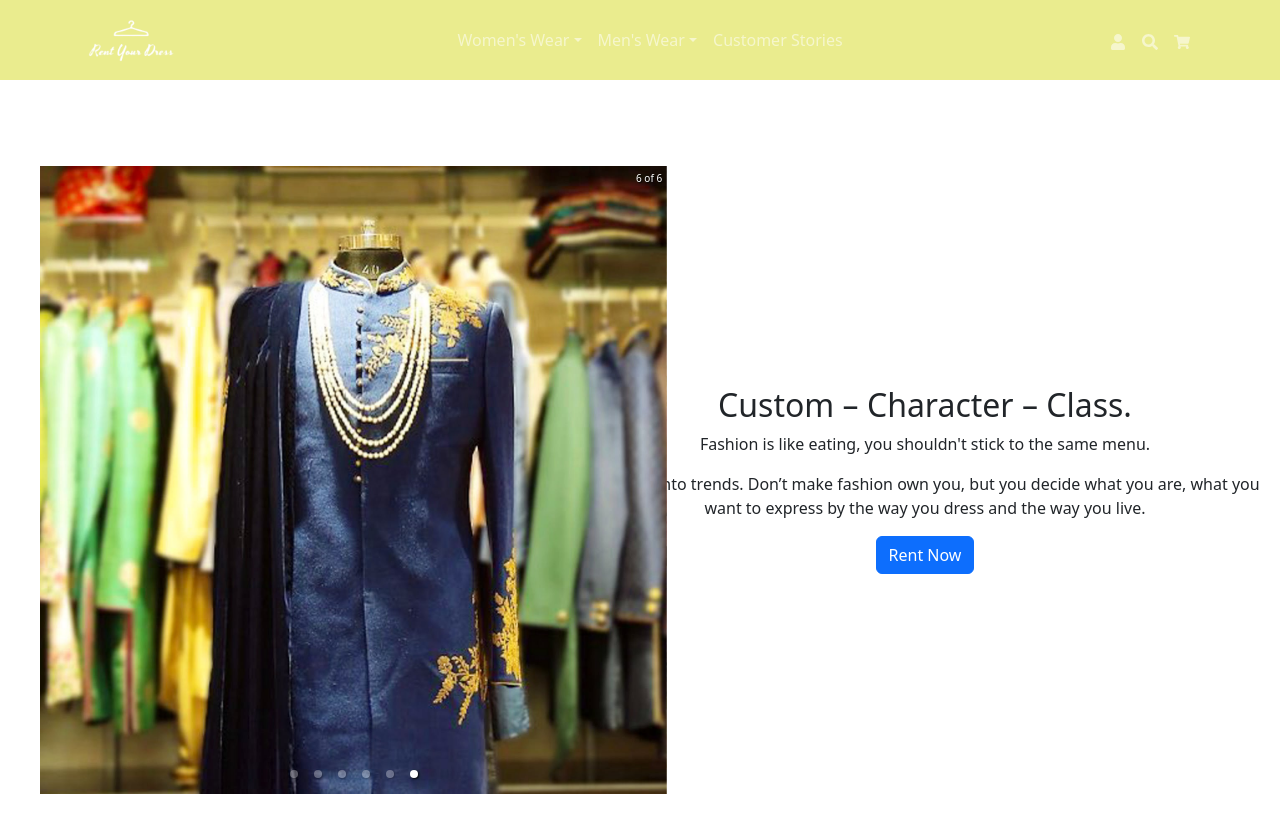
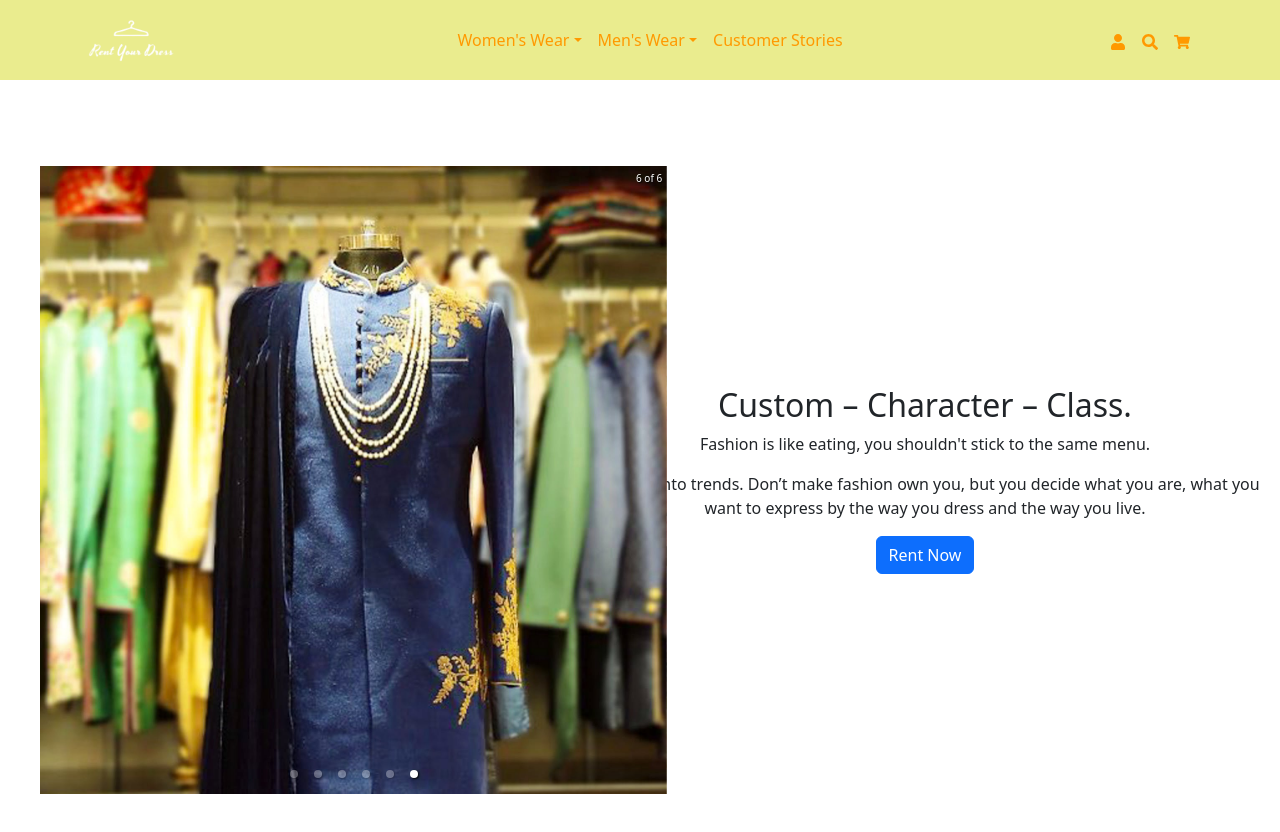
Before and after one commit to DiptanshuG/RentYourDress, a React (Create React App) app in the folder client/: page / in a window 1280 px wide. Shown: the top 832 px of the page. Built offline with nearby package versions, Linux system fonts and the light colour scheme.

Commit message:
hoverable menu fixed

```diff
--- a/client/public/index.html
+++ b/client/public/index.html
@@ -3,12 +3,15 @@
   <head>
     <meta charset="utf-8" />
     <link rel="icon" href="%PUBLIC_URL%/favicon.ico" />
+    <meta charset="UTF-8" />
     <meta name="viewport" content="width=device-width, initial-scale=1.0" />
     <meta name="theme-color" content="#000000" />
     <meta
       name="description"
-      content="Web site created using create-react-app"
+      content="Rent beautiful dresses for any occasion. Find the perfect outfit for your special event."
     />
+    <title>Your Rental Dress Website</title>
+
     <link rel="apple-touch-icon" href="%PUBLIC_URL%/logo192.png" />
     <!--
       manifest.json provides metadata used when your web app is installed on a
@@ -24,7 +27,6 @@
       work correctly both with client-side routing and a non-root public URL.
       Learn how to configure a non-root public URL by running `npm run build`.
     -->
-    <title>React App</title>
   </head>
   <body>
     <noscript>You need to enable JavaScript to run this app.</noscript>
--- a/client/src/App.css
+++ b/client/src/App.css
@@ -36,3 +36,8 @@
     transform: rotate(360deg);
   }
 }
+
+
+/*     background: #eba0a0;
+  herosection=: #fcf0ff
+ */
--- a/client/src/components/HomePage/Categories.js
+++ b/client/src/components/HomePage/Categories.js
@@ -1,44 +1,55 @@
-import React, { useState } from "react";
+import React from "react";
 import { NavDropdown } from "react-bootstrap";
+import PropTypes from "prop-types";
 import "../../styles/Categories.css";
 
 function Categories(props) {
-  const [showDropdown, setShowDropdown] = useState(false);
+  const { id, title, show, onMouseEnter, itemsByType, itemsByOccasion } = props;
 
   return (
     <NavDropdown
-      id={props.id}
-      title={props.title}
-      show={showDropdown}
-      onMouseEnter={() => setShowDropdown(true)}
-      onMouseLeave={() => setShowDropdown(false)}
+      id={id}
+      title={title}
+      className="categories-dropdown"
+      show={show}
+      onMouseEnter={onMouseEnter}
     >
       <div className="dropdown-menu-end">
         <div className="row">
-          <div className="col">
-            <div className="dropdown-category fw-bold">RENT BY TYPE</div>
-            <div className="dropdown-list">
-            {props.itemsByType.map((item, index) => (
-                <NavDropdown.Item key={index} href="#" className="custom-dropdown-item">
-                  {item}
-                </NavDropdown.Item>
-              ))}
-            </div>
-          </div>
-          <div className="col">
-            <div className="dropdown-category fw-bold">RENT BY OCCASION</div>
-            <div className="dropdown-list">
-            {props.itemsByOccasion.map((item, index) => (
-                <NavDropdown.Item key={index} href="#" className="custom-dropdown-item">
-                  {item}
-                </NavDropdown.Item>
-              ))}
-            </div>
-          </div>
+          <DropdownColumn title="RENT BY TYPE" items={itemsByType} />
+          <DropdownColumn title="RENT BY OCCASION" items={itemsByOccasion} />
         </div>
       </div>
     </NavDropdown>
   );
 }
 
+function DropdownColumn({ title, items }) {
+  return (
+    <div className="col">
+      <div className="dropdown-category fw-bold">{title}</div>
+      <div className="dropdown-list">
+        {items.map((item, index) => (
+          <NavDropdown.Item
+            key={index}
+            href="#"
+            className="custom-dropdown-item"
+          >
+            {item}
+          </NavDropdown.Item>
+        ))}
+      </div>
+    </div>
+  );
+}
+
+Categories.propTypes = {
+  id: PropTypes.string.isRequired,
+  title: PropTypes.string.isRequired,
+  show: PropTypes.bool.isRequired,
+  onMouseEnter: PropTypes.func.isRequired,
+  itemsByType: PropTypes.arrayOf(PropTypes.string).isRequired,
+  itemsByOccasion: PropTypes.arrayOf(PropTypes.string).isRequired,
+};
+
 export default Categories;
--- a/client/src/components/HomePage/NavbarComponent.js
+++ b/client/src/components/HomePage/NavbarComponent.js
@@ -1,22 +1,23 @@
-import React from "react";
+import React, { useState } from "react";
 import { Navbar, Container, Nav } from "react-bootstrap";
 import { FaUser, FaSearch, FaShoppingCart } from "react-icons/fa";
-import "../../styles/NavbarComponent.css";
 import log from "../../assets/images/logo2.png";
 import Categories from "./Categories";
+import "../../styles/NavbarComponent.css";
 
 const NavbarComponent = () => {
+  const [isWomenDropdownOpen, setWomenDropdownOpen] = useState(false);
+  const [isMenDropdownOpen, setMenDropdownOpen] = useState(false);
+
+  const occasionWear = ["Wedding", "Pre-Wedding Shoot", "Haldi", "Mehndi", "Sangeet"];
+
   const womenItems = ["Bridal Lehenga", "Designer Lehenga", "Gown"];
+  const menItems = ["Sherwani", "Suit", "Blazer", "Taxedo"];
 
-  const occasionWear = [
-    "Wedding",
-    "Pre-Wedding Shoot",
-    "Haldi",
-    "Mehndi",
-    "Sangeet",
-  ];
-
-  const menItems = ["Sherwani", "Suit", "Blazer", "Taxedo"];
+  const handleDropdown = (dropdown) => {
+    setWomenDropdownOpen(dropdown === "women");
+    setMenDropdownOpen(dropdown === "men");
+  };
 
   return (
     <Navbar variant="dark" expand="lg" className="custom-navbar">
@@ -26,7 +27,7 @@ const NavbarComponent = () => {
             src={log}
             width="50"
             height="50"
-            className="d-inline-block logo-img  align-top"
+            className="d-inline-block logo-img align-top"
             alt="Your Logo"
           />
         </Navbar.Brand>
@@ -38,14 +39,18 @@ const NavbarComponent = () => {
               id="women-dropdown"
               itemsByType={womenItems}
               itemsByOccasion={occasionWear}
+              onMouseEnter={() => handleDropdown("women")}
+              show={isWomenDropdownOpen}
             />
             <Categories
               title="Men's Wear"
               id="men-dropdown"
               itemsByType={menItems}
               itemsByOccasion={occasionWear}
+              onMouseEnter={() => handleDropdown("men")}
+              show={isMenDropdownOpen}
             />
-             <Nav.Link href="#">Customer Stories</Nav.Link>
+            <Nav.Link href="#">Customer Stories</Nav.Link>
           </Nav>
           <Nav>
             <Nav.Link href="#" className="mr-2 custom-nav-link">
--- a/client/src/pages/HomePage.js
+++ b/client/src/pages/HomePage.js
@@ -6,6 +6,7 @@ import { Button } from "react-bootstrap";
 const HomePage = () => {
   return (
     <div className="hero-section">
+      <section>
         <div className="slider-container">
           <ImageSlider />
         </div>
@@ -19,6 +20,8 @@ const HomePage = () => {
             what you want to express by the way you dress and the way you live.</p>
           <Button variant="primary">Rent Now</Button>
         </div>
+      </section>
+
     </div>
   );
 };
--- a/client/src/styles/Categories.css
+++ b/client/src/styles/Categories.css
@@ -1,11 +1,19 @@
-/* Styling for the custom dropdown items */
+/* Default styling for dropdown items */
 .custom-dropdown-item {
-  color: black; /* Default text color */
-  transition: background-color 0.2s, color 0.2s, transform 0.2s;
+  color: black !important;
+  transition: background-color 0.3s, color 0.3s, transform 0.3s;
 }
 
+/* Hover effect for dropdown items */
 .custom-dropdown-item:hover {
-  background-color: black; /* Background color on hover */
-  color: white; /* Text color on hover */
-  transform: scale(1.05) translateY(-5px); /* Popup effect on hover */
+  background-color: green !important; /* Background color on hover */
+  color: red !important; /* Text color on hover */
+  transform: scale(1.05) translateY(-3px) !important; /* Slight popup effect on hover */
 }
+.dropdown-menu.show {
+  padding: 10px;
+}
+/* Open the dropdown on hover */
+.categories-dropdown:hover .dropdown-menu {
+  display: block;
+}
--- a/client/src/styles/NavbarComponent.css
+++ b/client/src/styles/NavbarComponent.css
@@ -1,28 +1,80 @@
 /* NavbarComponent.css */
+
+/* Colors */
+:root {
+  --primary-bg-color: rgb(234, 236, 142);
+  --icon-color: rgb(74, 62, 62);
+  --link-default-color: black;
+  --link-hover-color: rgb(24, 21, 21);
+  --accent-color: #ff9900;
+}
+
+/* Navbar */
 .custom-navbar {
   height: 80px;
-  background-color: rgb(234, 236, 142);
+  background-color: var(--primary-bg-color);
 }
 
+/* Logo */
 .logo-img {
   width: 100px;
   height: 100px;
 }
 
-
+/* Nav Icons */
 .nav-icon {
   font-size: 2.2rem; /* Adjust the font-size as needed */
   margin: 0 10px;
-    color: rgb(74, 62, 62);
+  color: var(--icon-color);
 }
 
+/* Custom Nav Link */
 .custom-nav-link {
-  color: black; /* Default text color */
+  color: var(--link-default-color); /* Default text color */
   transition: background-color 0.2s, color 0.2s, transform 0.2s;
 }
 
+.custom-dropdown-item:hover {
+  background-color: var(
+    --primary-bg-color
+  ) !important; /* Background color on hover */
+  color: var(--accent-color) !important; /* Text color on hover */
+  transform: scale(1.4) translateY(-4px); /* Popup effect on hover */
+}
+
+/* Additional Nav Link Styles */
+.nav-link {
+  color: var(--accent-color) !important; /* Replace with your desired color */
+  /* Additional styles if needed */
+}
+
+.dropdown-category {
+  color: #471b1b !important ; /* Set your desired color */
+  /* Additional styles if needed */
+}
 .custom-nav-link:hover {
-  background-color: transparent; /* Background color on hover */
-  color: rgb(24, 21, 21); /* Text color on hover */
-  transform: scale(1.40) translateY(-4px); /* Popup effect on hover */
+  animation: shiver 0.3s infinite linear, increaseSize 0.2s forwards;
 }
+
+@keyframes shiver {
+  0%,
+  100% {
+    transform: translateX(0);
+  }
+  25%,
+  75% {
+    transform: translateX(-2px);
+  }
+  50% {
+    transform: translateX(2px);
+  }
+}
+
+@keyframes increaseSize {
+  from {
+    transform: scale(1);
+  }
+  to {
+    transform: scale(1.2);
+  }
+}
```
Also changed, not shown: package.json (deleted, +0 -9 lines), 1 other file (tests, documents, lock files or other folders). Lines whose indentation alone changed are shown as unchanged.
